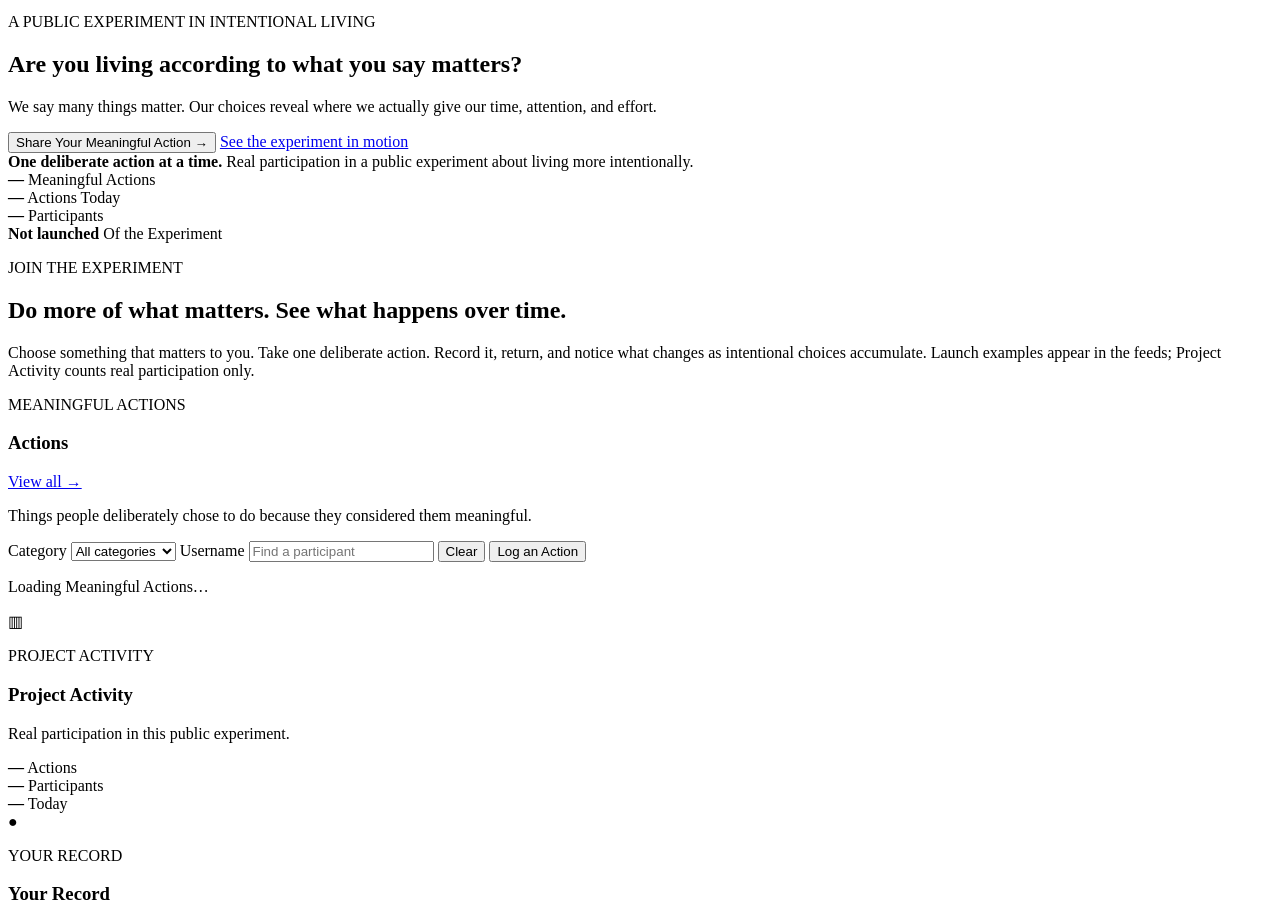
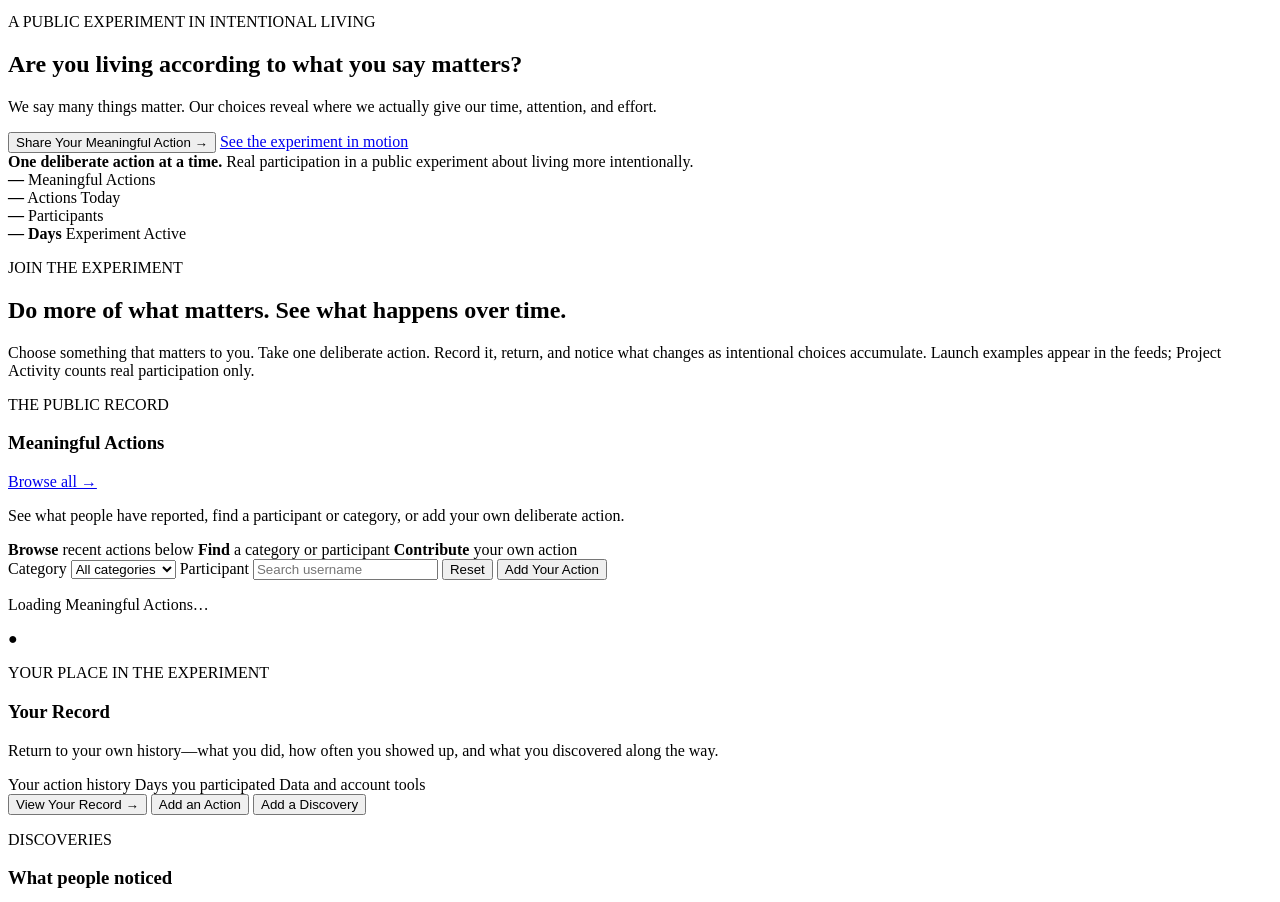
Before and after one commit to SRYProjects/Project-Experiment, a website with bundled scripts: page public/index.html in a window 1280 px wide. Shown: the part 50-952 px from the top of the page. Built offline with nearby package versions, Linux system fonts and the light colour scheme; a script that the page names is missing.

Commit message:
Clarify community participation and personalize record

```diff
--- a/public/index.html
+++ b/public/index.html
@@ -5,7 +5,7 @@
   <meta name="viewport" content="width=device-width, initial-scale=1.0">
   <meta name="description" content="Project Meaningful — a public experiment in living according to what matters.">
   <title>Project Meaningful</title>
-  <link rel="stylesheet" href="/styles.css?v=hero-integrated-stats-20261013-1">
+  <link rel="stylesheet" href="/styles.css?v=creative-audit-20261015-1">
 
   <script
     src="https://challenges.cloudflare.com/turnstile/v0/api.js?render=explicit"
@@ -72,8 +72,8 @@
           </div>
 
           <div class="hero-activity-stat hero-activity-day">
-            <strong id="experimentDay">Not launched</strong>
-            <span>Of the Experiment</span>
+            <strong id="experimentDay">— Days</strong>
+            <span>Experiment Active</span>
           </div>
         </div>
       </div>
@@ -96,15 +96,21 @@
         <section id="actions" class="stream-panel">
           <div class="stream-heading">
             <div>
-              <p class="stream-kicker">MEANINGFUL ACTIONS</p>
-              <h3>Actions</h3>
+              <p class="stream-kicker">THE PUBLIC RECORD</p>
+              <h3>Meaningful Actions</h3>
             </div>
-            <a class="stream-link" href="/actions.html">View all →</a>
+            <a class="stream-link" href="/actions.html">Browse all →</a>
           </div>
 
-          <p class="stream-description">
-            Things people deliberately chose to do because they considered them meaningful.
+          <p class="stream-description actions-intro-copy">
+            See what people have reported, find a participant or category, or add your own deliberate action.
           </p>
+
+          <div class="actions-guide" aria-label="How to use Meaningful Actions">
+            <span><strong>Browse</strong> recent actions below</span>
+            <span><strong>Find</strong> a category or participant</span>
+            <span><strong>Contribute</strong> your own action</span>
+          </div>
 
           <form id="actionsControls" class="feed-controls" role="search">
             <label>
@@ -126,21 +132,21 @@
             </label>
 
             <label>
-              Username
+              Participant
               <input
                 id="actionsUsernameSearch"
                 type="search"
                 autocomplete="off"
-                placeholder="Find a participant"
+                placeholder="Search username"
               >
             </label>
 
             <button id="clearActionsFilters" class="filter-reset" type="button">
-              Clear
+              Reset
             </button>
 
             <button id="logActionButton" class="primary-button stream-action-button" type="button">
-              Log an Action
+              Add Your Action
             </button>
           </form>
 
@@ -149,52 +155,38 @@
           </div>
         </section>
 
-        <aside class="community-right-rail" aria-label="Community summary and discoveries">
-          <section class="community-rail-card activity-summary-card" aria-label="Project activity summary">
-            <div class="rail-heading">
-              <span class="rail-symbol" aria-hidden="true">▥</span>
-              <div>
-                <p class="rail-kicker">PROJECT ACTIVITY</p>
-                <h3>Project Activity</h3>
-              </div>
-            </div>
-
-            <p class="rail-copy">
-              Real participation in this public experiment.
-            </p>
-
-            <div class="rail-stat-grid">
-              <div>
-                <strong id="railTotalActions">—</strong>
-                <span>Actions</span>
-              </div>
-              <div>
-                <strong id="railParticipants">—</strong>
-                <span>Participants</span>
-              </div>
-              <div>
-                <strong id="railTodayActions">—</strong>
-                <span>Today</span>
-              </div>
-            </div>
-          </section>
-
-          <section class="community-rail-card record-summary-card">
+        <aside class="community-right-rail" aria-label="Your participation and discoveries">
+          <section class="community-rail-card record-summary-card record-home-card">
             <div class="rail-heading">
               <span class="rail-symbol rail-symbol-record" aria-hidden="true">●</span>
               <div>
-                <p class="rail-kicker">YOUR RECORD</p>
+                <p class="rail-kicker">YOUR PLACE IN THE EXPERIMENT</p>
                 <h3>Your Record</h3>
               </div>
             </div>
 
             <p class="rail-copy">
-              See your own history of meaningful actions.
+              Return to your own history—what you did, how often you showed up,
+              and what you discovered along the way.
             </p>
 
-            <button id="communityRecordButton" class="primary-button rail-record-button" type="button">
-              View Your Record →
-            </button>
+            <div class="record-benefits" aria-label="Your Record includes">
+              <span>Your action history</span>
+              <span>Days you participated</span>
+              <span>Data and account tools</span>
+            </div>
+
+            <div class="record-home-actions">
+              <button id="communityRecordButton" class="primary-button rail-record-button" type="button">
+                View Your Record →
+              </button>
+              <button id="communityLogActionButton" class="secondary-button" type="button">
+                Add an Action
+              </button>
+              <button id="communityLogDiscoveryButton" class="text-button record-discovery-button" type="button">
+                Add a Discovery
+              </button>
+            </div>
           </section>
 
           <section id="discoveries" class="community-rail-card discoveries-panel">
@@ -207,7 +199,7 @@
             </div>
 
             <p class="stream-description">
-              What people discovered by deliberately doing meaningful things.
+              Browse what participants noticed after acting deliberately. Search by participant, or add a discovery of your own.
             </p>
 
             <form id="discoveriesControls" class="discovery-controls" role="search">
@@ -332,6 +324,21 @@
               About future updates →
             </button>
           </article>
+        </div>
+
+        <div class="follow-join-cta">
+          <div>
+            <p class="eyebrow">JOIN THE EXPERIMENT</p>
+            <h3>Start with one deliberate action.</h3>
+            <p>
+              You do not need a plan or a streak. Choose something that matters,
+              act on it, and record what happened.
+            </p>
+          </div>
+
+          <button id="followJoinButton" class="primary-button" type="button">
+            Share Your Meaningful Action →
+          </button>
         </div>
     </section>
   </main>
@@ -828,6 +835,6 @@
     </span>
   </footer>
 
-  <script type="module" src="/app.js?v=auth-race-signin-20261011-1"></script>
+  <script type="module" src="/app.js?v=creative-audit-20261015-1"></script>
 </body>
 </html>
```
